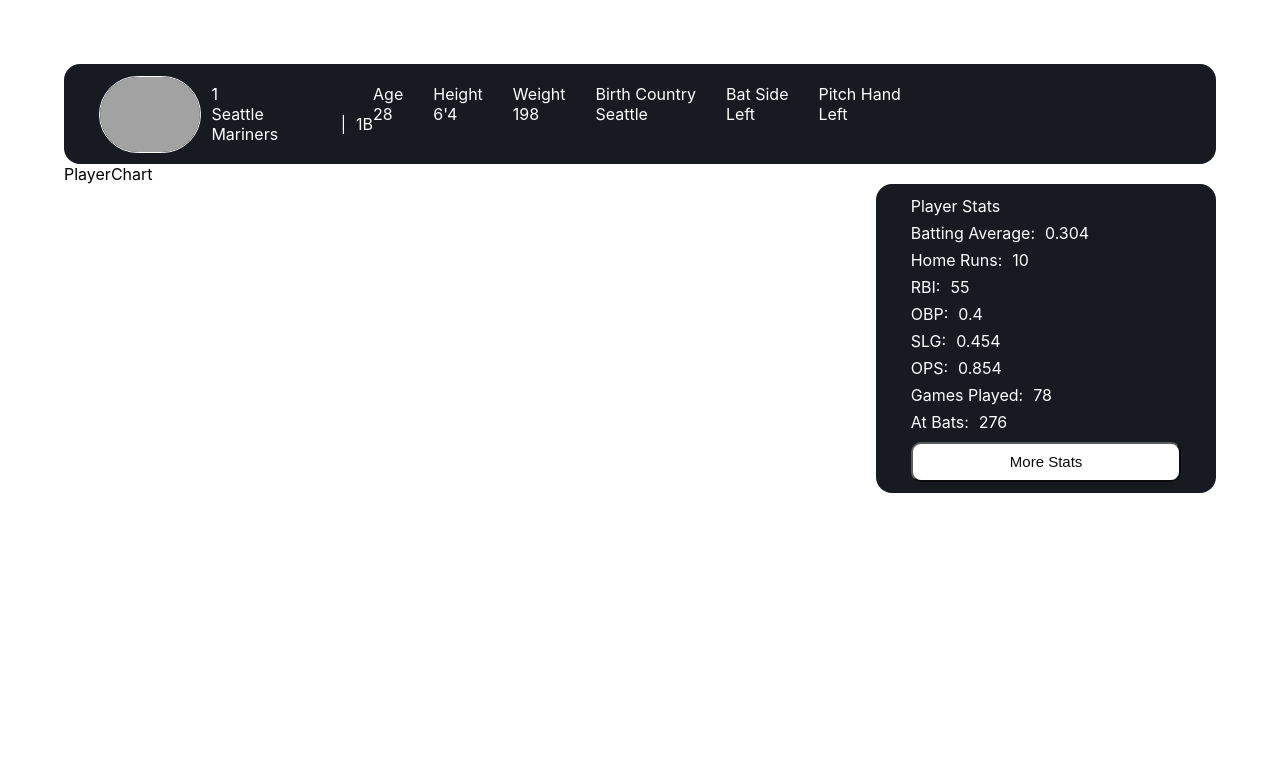
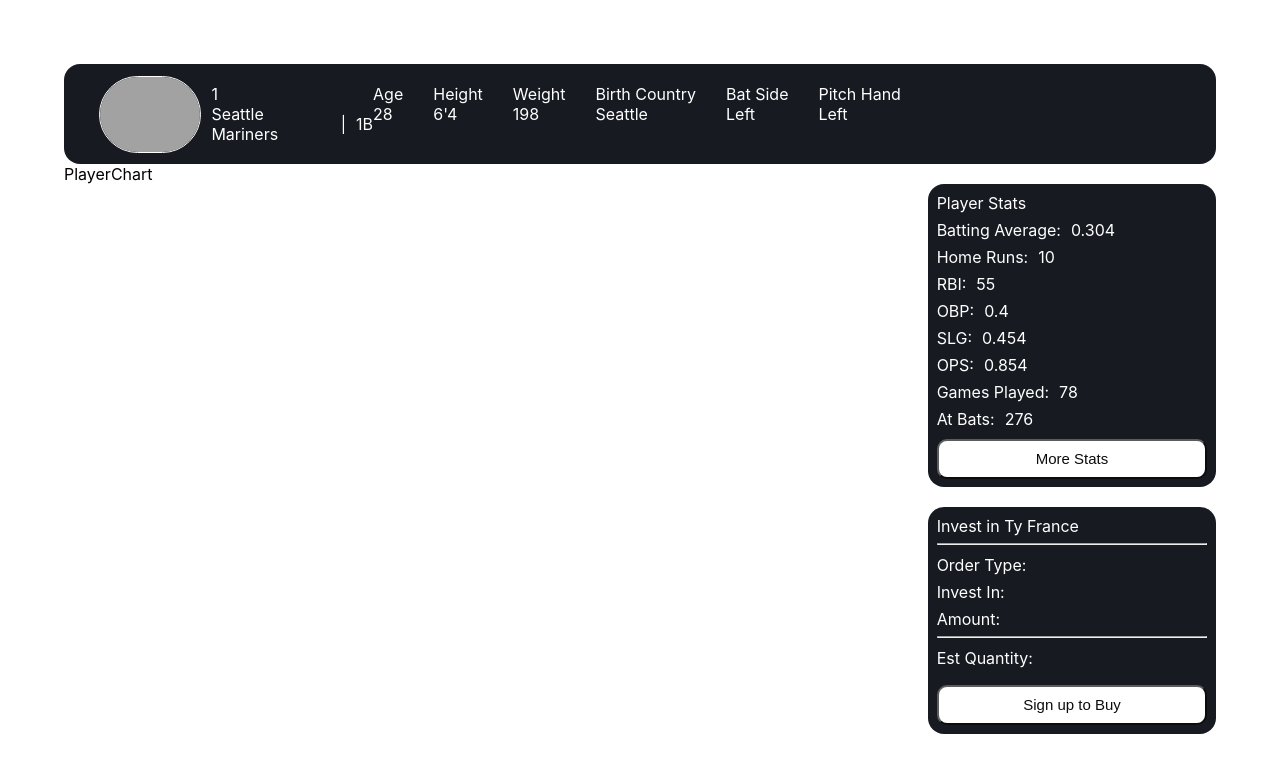
Before and after one commit to ishaanp9/baseball-prediction-app, a React (Create React App) app in the folder ui/: page /player/1 in a window 1280 px wide. Shown: the top 772 px of the page. Built offline with nearby package versions, Linux system fonts and the light colour scheme; grey boxes are pictures that could not be loaded.

Commit message:
[sc-29] Create Pt.1 Create Buy Option Component

```diff
--- a/ui/src/Pages/PlayerPage/PlayerPage.jsx
+++ b/ui/src/Pages/PlayerPage/PlayerPage.jsx
@@ -4,6 +4,7 @@
 import styled from 'styled-components';
 import PlayerStats from './components/PlayerStatsContainer/PlayerStats';
 import PlayerChart from './components/PlayerChart/PlayerChart';
+import BuyStock from './components/BuyStock/BuyStock';
 
 const PlayerPageContainer = styled.div`
   /* width: 100%;
@@ -21,6 +22,12 @@
   width: 100%;
 `;
 
+const RightPlayerStatColumn = styled.div`
+  display: flex;
+  flex-direction: column;
+  width: 25%;
+`
+
 function PlayerPage() {
   let { playerName } = useParams();
 
@@ -31,7 +38,10 @@
       <PlayerInformationBanner playerName={playerName} />
       <PlayerPageChartStatRow>
         <PlayerChart />
-        <PlayerStats />
+        <RightPlayerStatColumn>
+          <PlayerStats />
+          <BuyStock />
+        </RightPlayerStatColumn>
       </PlayerPageChartStatRow>
     </PlayerPageContainer>
 
--- /dev/null
+++ b/ui/src/Pages/PlayerPage/components/BuyStock/BuyStock.jsx
@@ -0,0 +1,51 @@
+import React from 'react';
+import styled from 'styled-components';
+
+const BuyStockContainer = styled.div`
+  margin-top: 20px;
+  display: flex;
+  flex-direction: column;
+  /* align-items: center; */
+  justify-content: left;
+  background-color: #0b0e16;
+  color: white;
+  display: flex;
+  padding: 3%;
+  border-radius: 16px;
+  opacity: 95%;
+`;
+
+const BuyStockTitleText = styled.p`
+  margin-bottom: 7px;
+`;
+
+const BuyStockDivider = styled.hr`
+  margin-bottom: 10px;
+`;
+
+const BuyStockButton = styled.button`
+  width: 100%;
+  background-color: white;
+  color: black;
+  height: 40px;
+  margin-top: 10px;
+  border-radius: 10px;
+  font-size: 15px;
+`;
+
+function BuyStock() {
+  return (
+    <BuyStockContainer>
+      <BuyStockTitleText>Invest in Ty France</BuyStockTitleText>
+      <BuyStockDivider />
+      <BuyStockTitleText>Order Type:</BuyStockTitleText>
+      <BuyStockTitleText>Invest In:</BuyStockTitleText>
+      <BuyStockTitleText>Amount:</BuyStockTitleText>
+      <BuyStockDivider />
+      <BuyStockTitleText>Est Quantity:</BuyStockTitleText>
+      <BuyStockButton type="button">Sign up to Buy</BuyStockButton>
+    </BuyStockContainer>
+  );
+}
+
+export default BuyStock;
--- a/ui/src/Pages/PlayerPage/components/PlayerStatsContainer/PlayerStats.jsx
+++ b/ui/src/Pages/PlayerPage/components/PlayerStatsContainer/PlayerStats.jsx
@@ -4,7 +4,6 @@
 
 const PlayerStatsContainer = styled.div`
   margin-top: 20px;
-  width: 25%;
   display: flex;
   flex-direction: column;
   /* align-items: center; */
@@ -12,7 +11,7 @@
   background-color: #0B0E16;
   color: white;
   display: flex;
-  padding: 1% 3%;
+  padding: 3%;
   border-radius: 16px;
   opacity: 95%;
 `;
```
